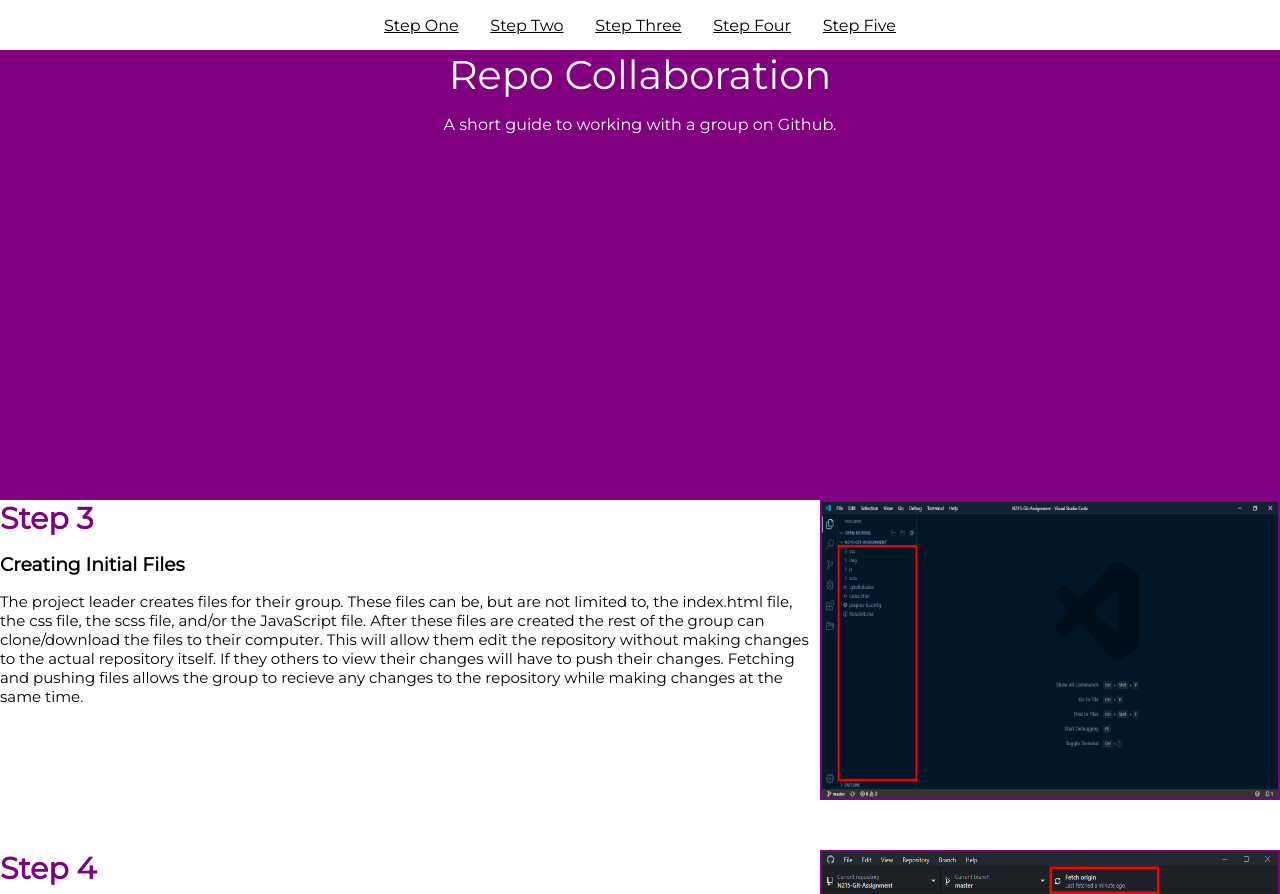
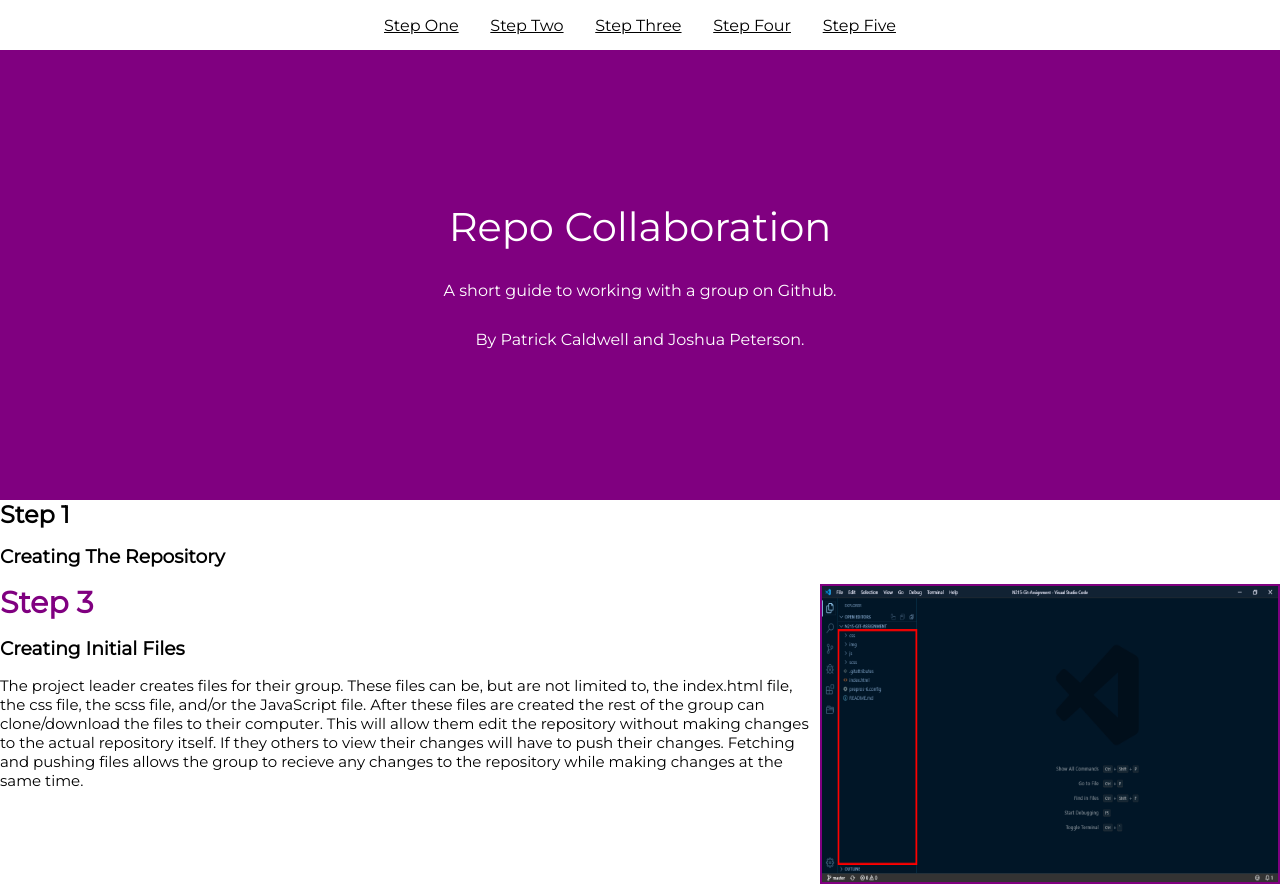
Before and after one commit to patrick-webdev/N215-Git-Assignment, a plain HTML site: page index.html in a window 1280 px wide. Shown: the top 894 px of the page. Drawn offline with Linux system fonts and the light colour scheme.

Commit message:
Finished Hero and Navbar

```diff
--- a/index.html
+++ b/index.html
@@ -22,14 +22,23 @@
 
   <section class="hero">
     <div class="hero-content">
-      <p class="hero-title">Repo Collaboration</p>
-      <p class="hero-sub">A short guide to working with a group on Github.</p>
+      <div class="hero-title hero-text">Repo Collaboration</div>
+      <div class="hero-sub hero-text">A short guide to working with a group on Github.</div>
+      <div class="hero-credits hero-text">By Patrick Caldwell and Joshua Peterson.
     </div>
 
   </section>
 
   <!-- creating repo -->
-  <section class="step-one" id="s1"></section>
+  <section class="step-one" id="s1">
+    <h2>Step 1</h2>
+
+    <h3>Creating The Repository</h3>
+
+    <p>
+
+    </p>
+  </section>
   <!-- inviting people -->
   <section class="set-two" id="s2"></section>
   <!-- creating initial files -->
@@ -137,7 +146,7 @@
       <p>How to Set up a Repository in Github</p>
     </section>
     <p class="date">
-      This page was last updated: 11/22/2019
+      This page was last updated: 11/23/2019
     </p>
   </footer>
 </body>
--- a/scss/hero.scss
+++ b/scss/hero.scss
@@ -5,6 +5,7 @@
 
   .hero-content{
     width: 100%;
+    height: 100%;
     padding-top: $nav-height;
     color: $site-white;
     display: flex;
@@ -15,5 +16,9 @@
     .hero-title{
       font-size: 40px;
     }
+
+    .hero-text{
+      margin: 15px 0;
+    }
   }
 }
```
Also changed, not shown: css/styles.css.
